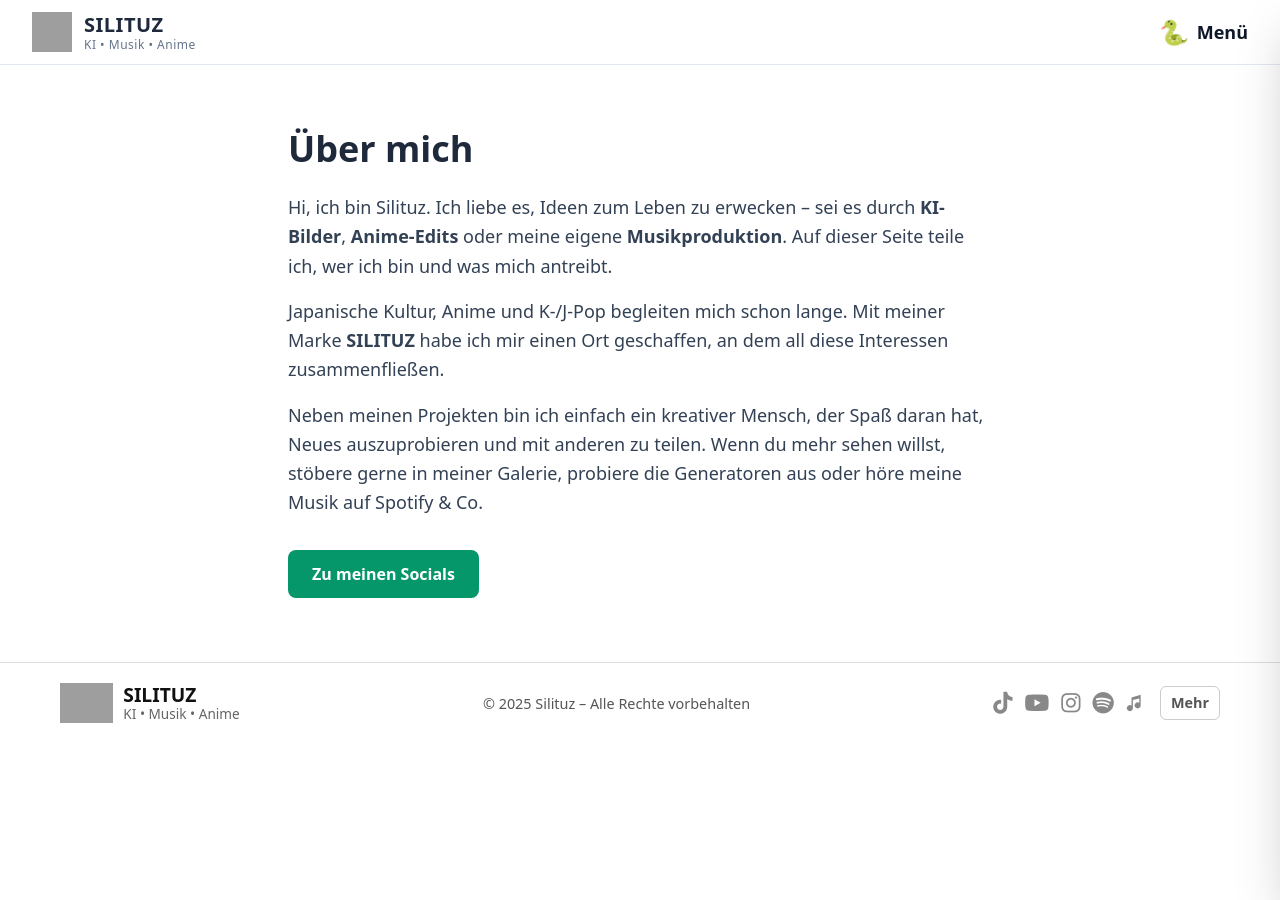
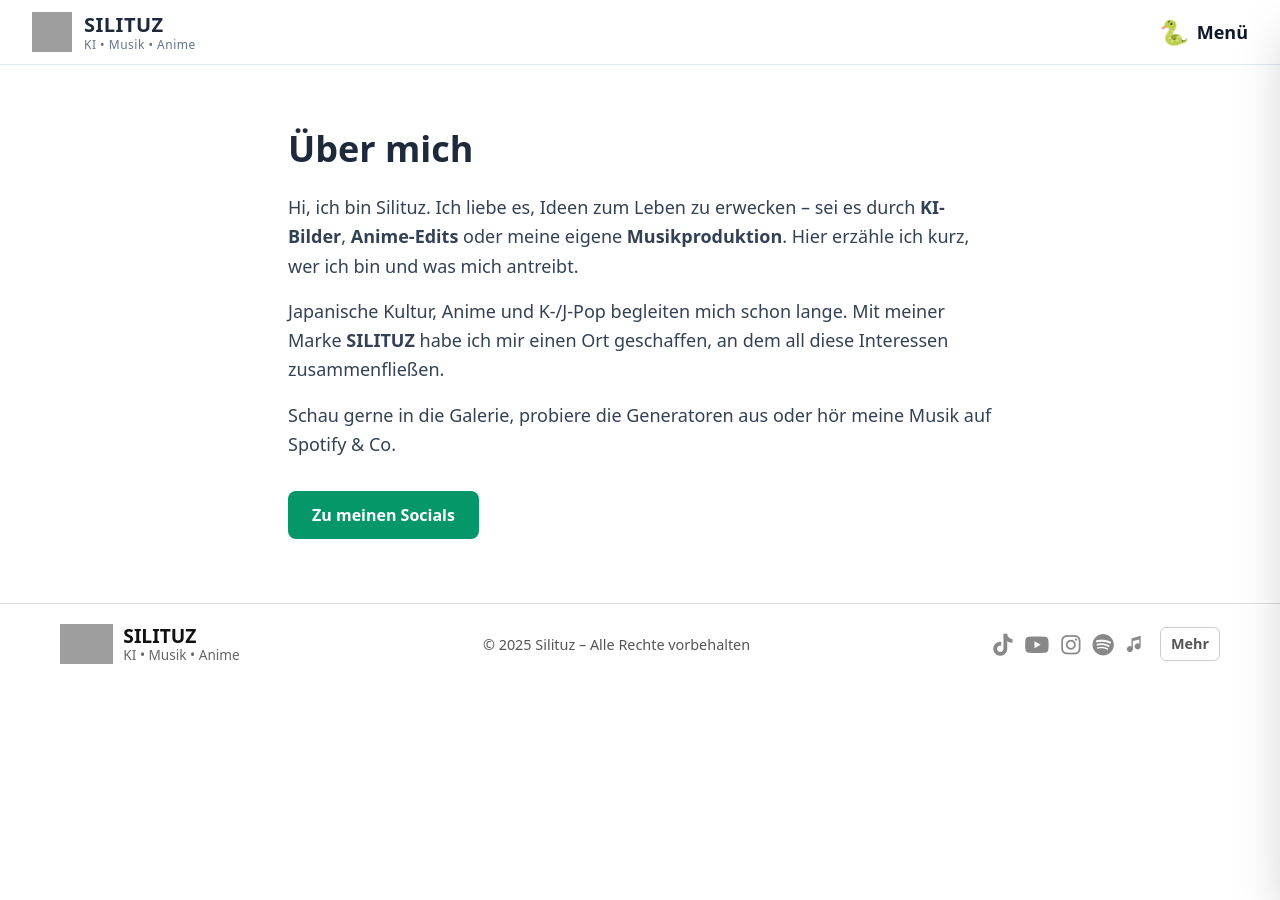
Before and after one commit to Silituz/silituz-website, a Jekyll site: the page built from about.html, in a window 1280 px wide. Built offline with Jekyll 4.4.1, drawn with Linux system fonts in a browser that asks for light colours; nearby versions of some CDN libraries; grey boxes are pictures that could not be loaded.

Commit message:
Update about.html

```diff
--- a/about.html
+++ b/about.html
@@ -10,7 +9,7 @@ permalink: /ueber-mich/
     <p class="text-lg text-slate-700 leading-relaxed mb-4">
       Hi, ich bin Silituz. Ich liebe es, Ideen zum Leben zu erwecken – sei es durch
       <strong>KI-Bilder</strong>, <strong>Anime-Edits</strong> oder meine eigene <strong>Musikproduktion</strong>.
-      Auf dieser Seite teile ich, wer ich bin und was mich antreibt.
+      Hier erzähle ich kurz, wer ich bin und was mich antreibt.
     </p>
     <p class="text-lg text-slate-700 leading-relaxed mb-4">
       Japanische Kultur, Anime und K-/J-Pop begleiten mich schon lange.
@@ -18,9 +17,7 @@ permalink: /ueber-mich/
       an dem all diese Interessen zusammenfließen.
     </p>
     <p class="text-lg text-slate-700 leading-relaxed mb-8">
-      Neben meinen Projekten bin ich einfach ein kreativer Mensch, der Spaß daran hat, Neues auszuprobieren
-      und mit anderen zu teilen. Wenn du mehr sehen willst, stöbere gerne in meiner Galerie,
-      probiere die Generatoren aus oder höre meine Musik auf Spotify & Co.
+      Schau gerne in die Galerie, probiere die Generatoren aus oder hör meine Musik auf Spotify &amp; Co.
     </p>
 
     <div class="mt-8">
```
Also changed, not shown: other parts of about.html (+0 -1 lines).
